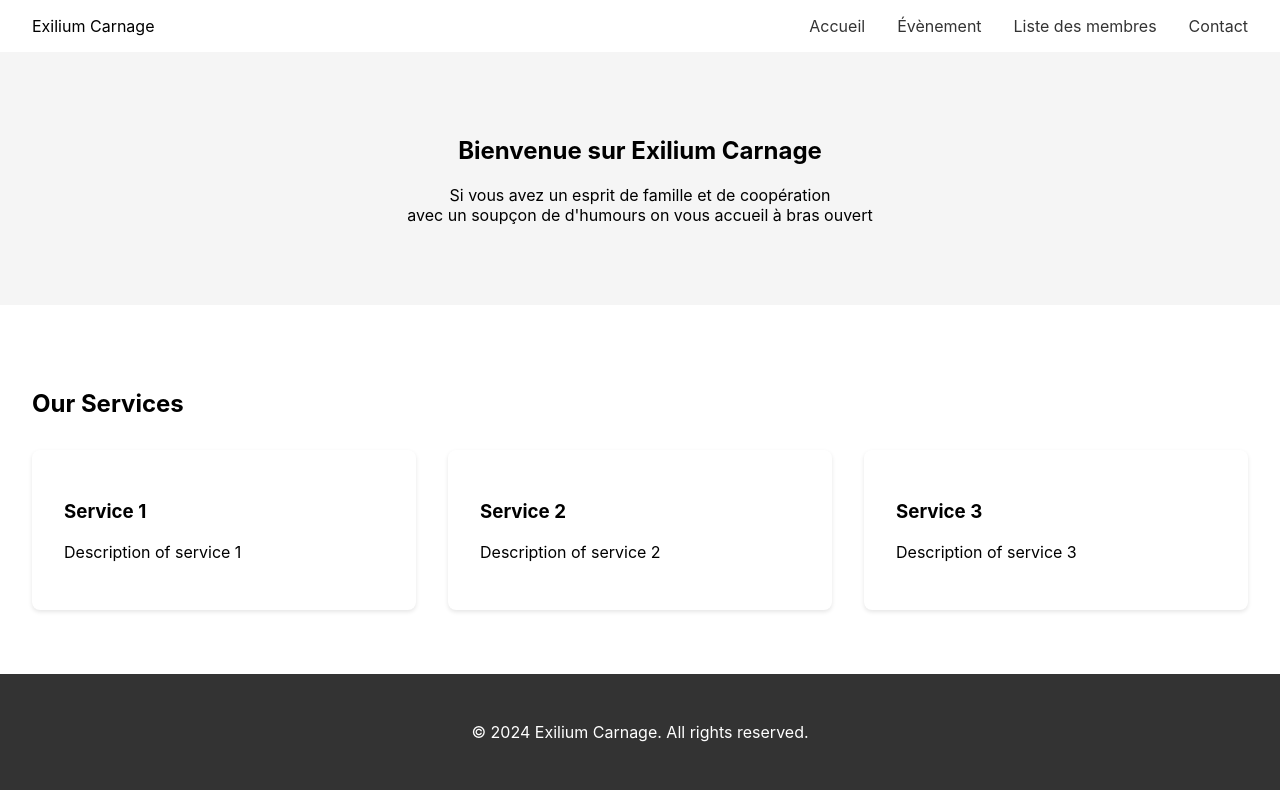
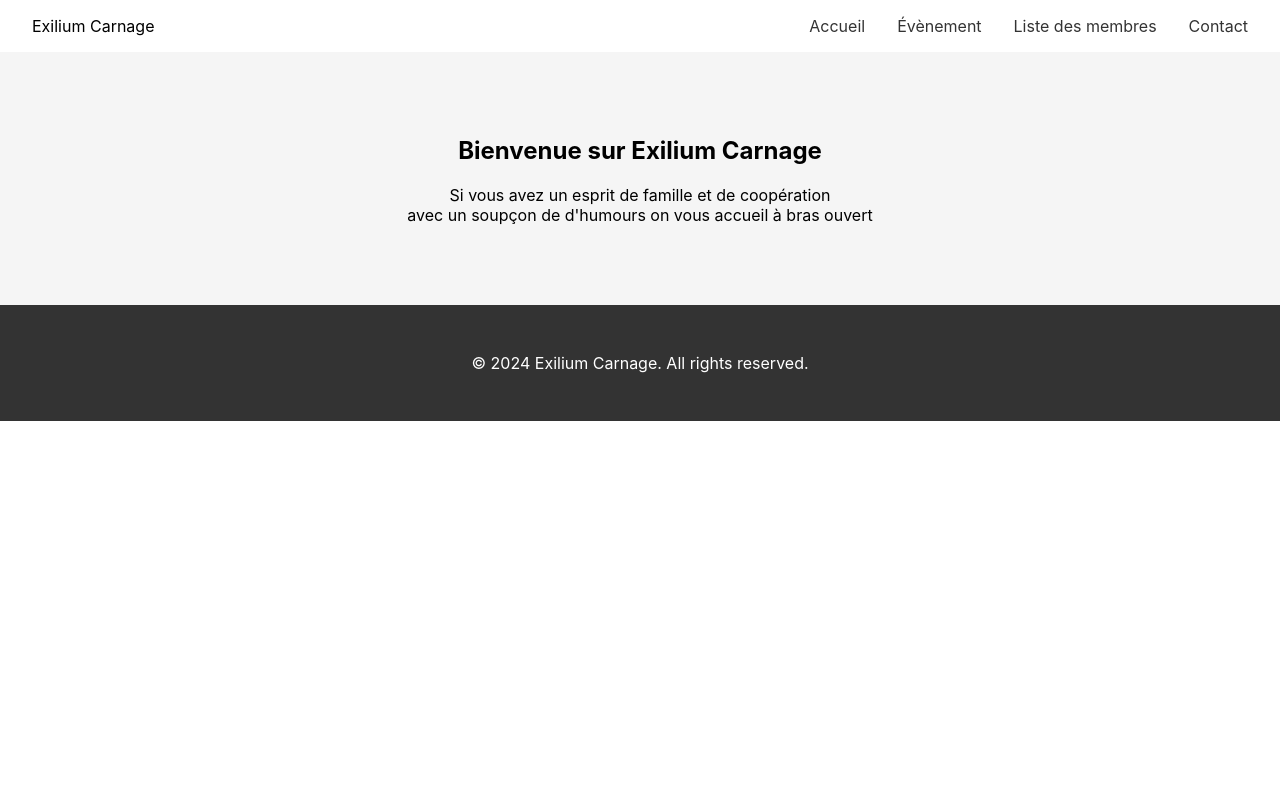
Before and after one commit to Dylserker/Exilium_Carnage_Warframe, a React (Create React App) app: page / in a window 1280 px wide. Built offline with nearby package versions, Linux system fonts and the light colour scheme.

Commit message:
Page de présentation

```diff
--- a/src/App.tsx
+++ b/src/App.tsx
@@ -12,25 +12,6 @@ function App() {
             <p>Si vous avez un esprit de famille et de coopération <br />
               avec un soupçon de d'humours on vous accueil à bras ouvert</p>
           </section>
-
-          <section className="features">
-            <h2>Our Services</h2>
-            <div className="feature-grid">
-              <div className="feature-card">
-                <h3>Service 1</h3>
-                <p>Description of service 1</p>
-              </div>
-              <div className="feature-card">
-                <h3>Service 2</h3>
-                <p>Description of service 2</p>
-              </div>
-              <div className="feature-card">
-                <h3>Service 3</h3>
-                <p>Description of service 3</p>
-              </div>
-            </div>
-          </section>
-
           <footer>
             <p>&copy; 2024 Exilium Carnage. All rights reserved.</p>
           </footer>
```
